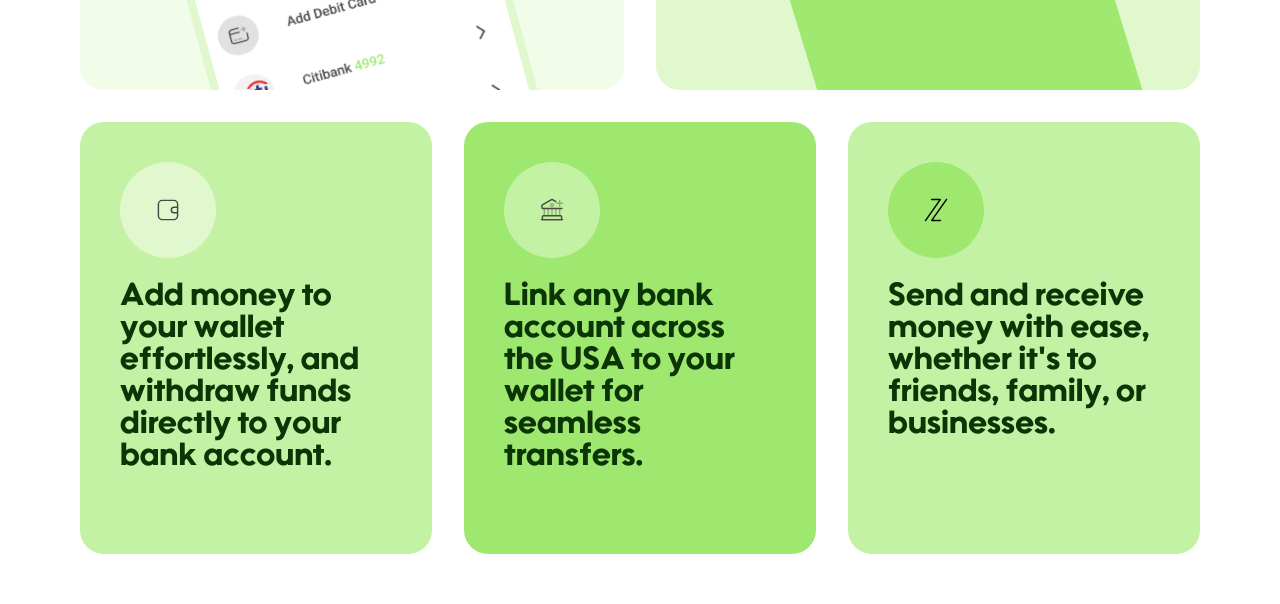
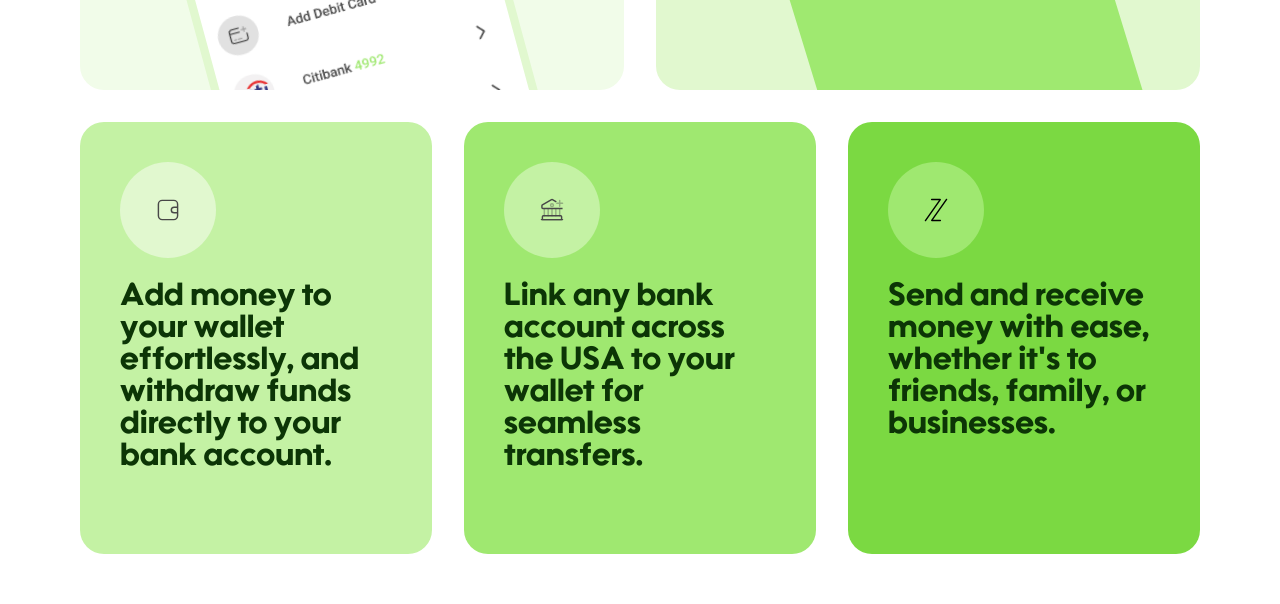
Before and after one commit to hs-07/vovopay-frontend, a React (Create React App) app: page /contact in a window 1280 px wide. Shown: the part 1740-2344 px from the top of the page. Built offline with nearby package versions, Linux system fonts and the light colour scheme; a web font is replaced by a local one.

Commit message:
commiting changes in section2

```diff
--- a/src/components/section2.jsx
+++ b/src/components/section2.jsx
@@ -47,7 +47,7 @@ const section2 = () => {
             transfers.
           </p>
         </div>
-        <div className="bg-[#C4F2A4]  rounded-3xl px-6 md:px-10 pt-6 md:pt-10 pb-14 md:pb-20 gap-6 flex flex-col">
+        <div className="bg-[#7BD942]  rounded-3xl px-6 md:px-10 pt-6 md:pt-10 pb-14 md:pb-20 gap-6 flex flex-col">
           <img src="/images/exchange.svg" alt="" className="w-16 md:w-24" />
           <p className="font-utendo text-[#0C3506] text-[20px] md:text-[28px] lg:text-[32px] leading-[1] font-[600]">
             Send and receive money with ease, whether it's to friends, family,
```
